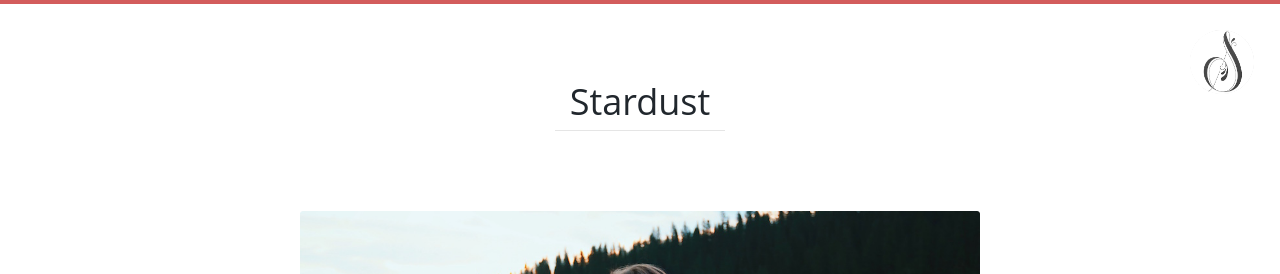
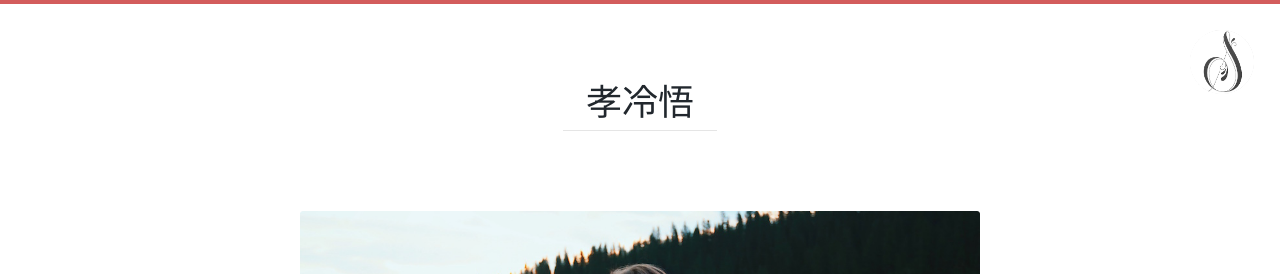
Before and after one commit to xiaolengwu/xiaolengwu.github.io, a Jekyll site: the page built from index.html, in a window 1280 px wide and 900 px high. Shown: the top 274 px of the window. Built offline with Jekyll 4.4.1, drawn with Linux system fonts in a browser that asks for light colours; the list of posts is cut into pages by our own code.

Commit message:
Update _config.yml

```diff
--- a/_config.yml
+++ b/_config.yml
@@ -1,6 +1,6 @@
 # Site settings
-title:            "Stardust" # 孝冷悟
-author:           Yourname # 孝冷悟
+title:            "孝冷悟" # 孝冷悟
+author:           王刚 # 孝冷悟
 logo:             logo.png # 添加博客 Logo
 avatar:           avatar.png # 添加你的头像
 favicon:          favicon.ico # 添加用于显示于浏览器 Tab 上的博客图标
```
